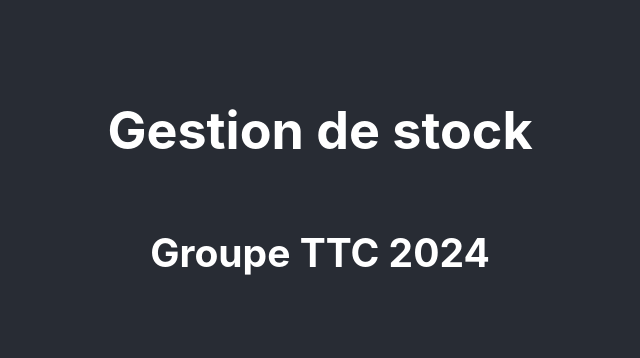
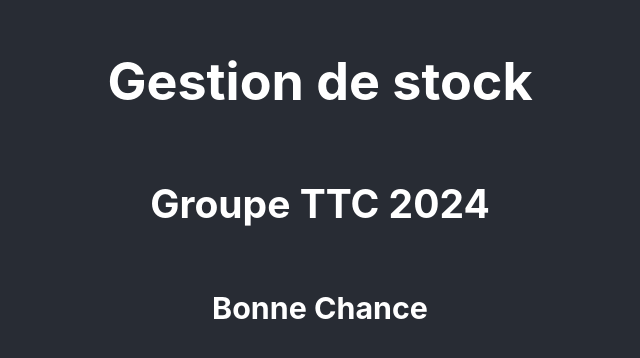
Before and after one commit to HoussineB/gestionStock, a React (Create React App) app: page / in a window 1280 px wide. Shown: the part 214-572 px from the top of the page, without its empty margins (320-960 px from the left). Built offline with nearby package versions, Linux system fonts and the light colour scheme.

Commit message:
ajouter sous titre 3

```diff
--- a/src/App.js
+++ b/src/App.js
@@ -6,6 +6,7 @@ function App() {
       <header className="App-header">
         <h1>Gestion de stock</h1>
         <h2>Groupe TTC 2024</h2>
+        <h3>Bonne Chance</h3>
       </header>
     </div>
   );
```
